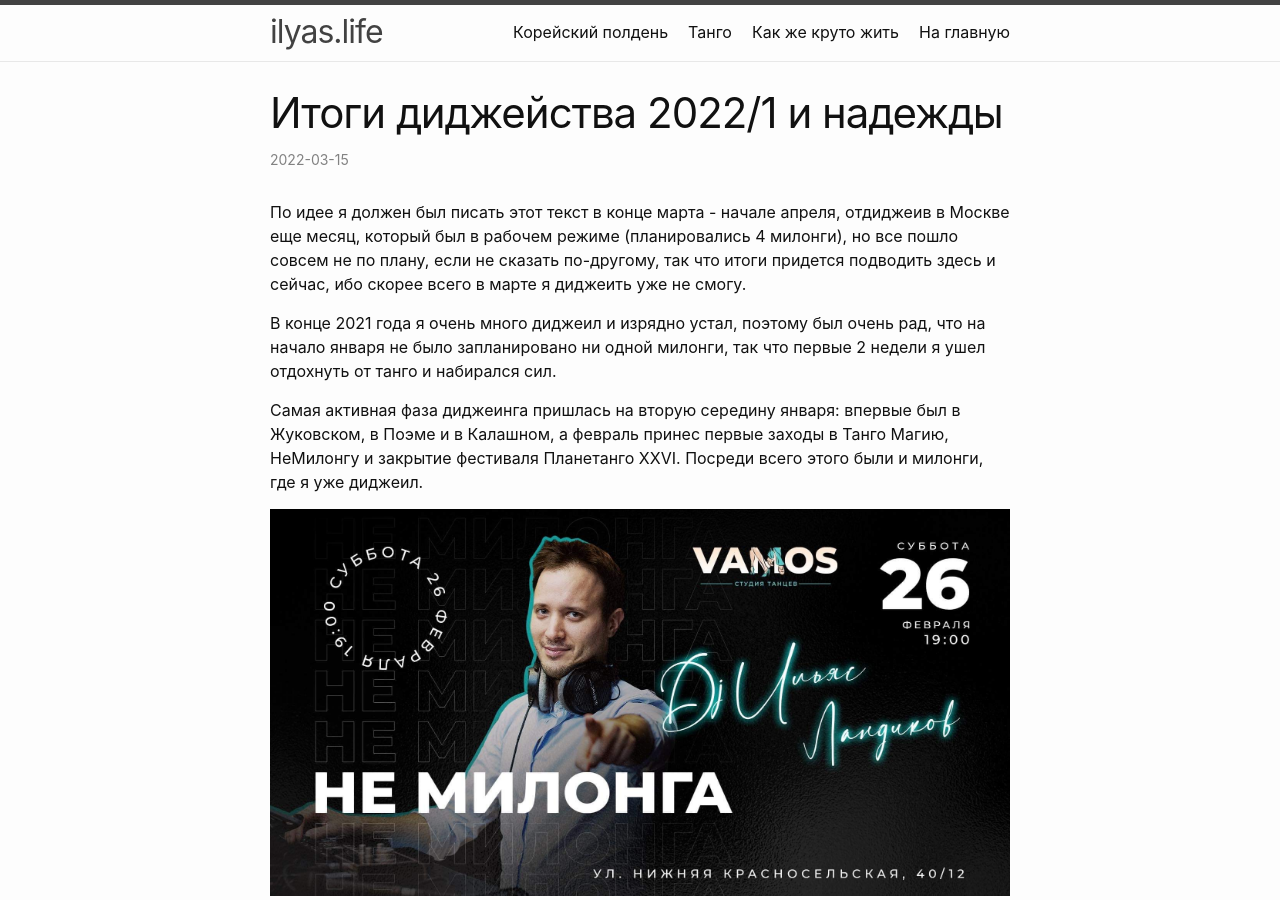
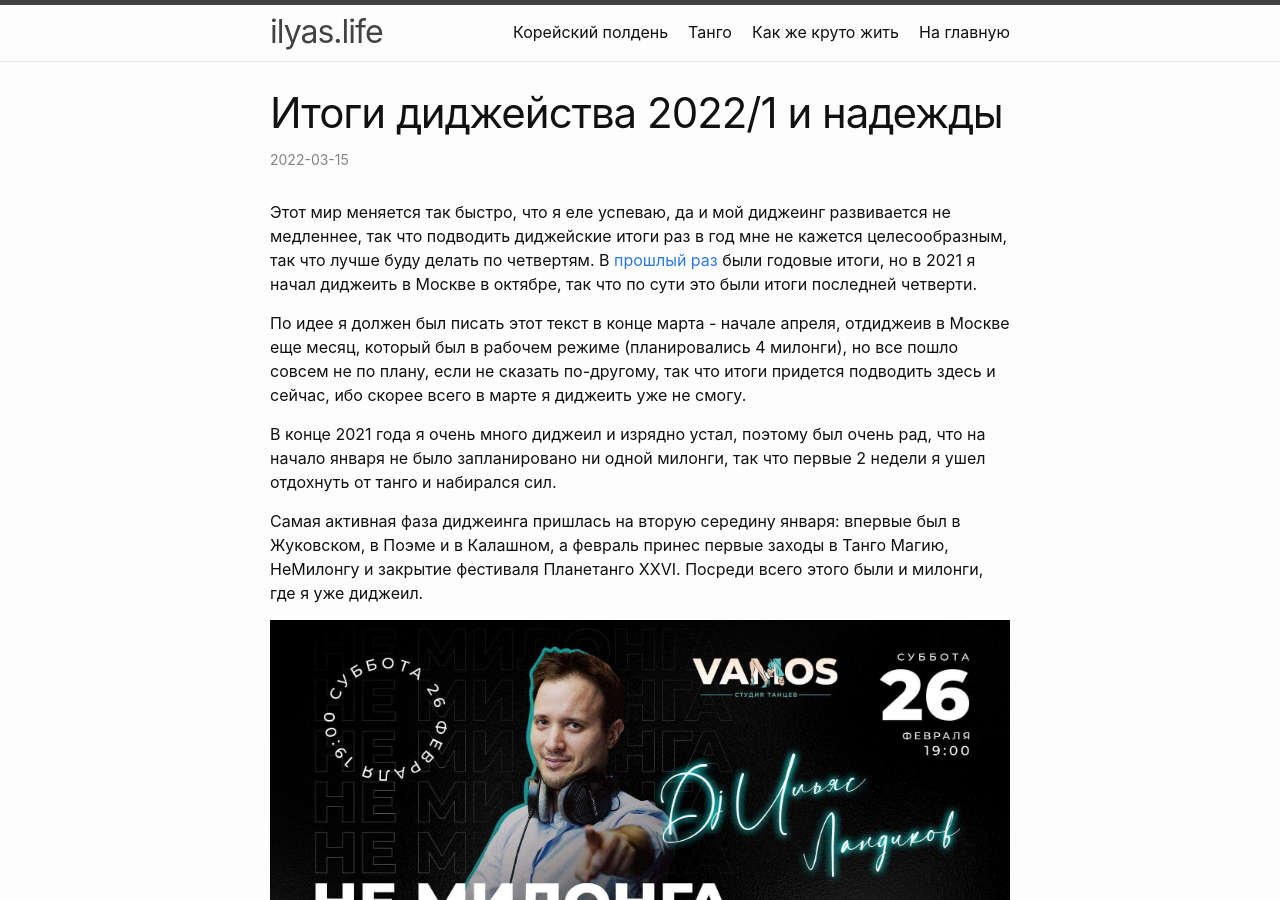
Before and after one commit to ilandikov/ilandikov.github.io, a Jekyll site: the page built from tango/_posts/2022-03-15-itogi-didjeistva.markdown, in a window 1280 px wide and 900 px high. Built offline with Jekyll 4.4.1, drawn with Linux system fonts in a browser that asks for light colours.

Commit message:
Fix last post

```diff
--- a/tango/_posts/2022-03-15-itogi-didjeistva.markdown
+++ b/tango/_posts/2022-03-15-itogi-didjeistva.markdown
@@ -5,7 +5,9 @@ date:   2022-03-15
 category: tango
 ---
 
-По идее я должен был писать этот текст в конце марта - начале апреля, отдиджеив в Москве еще месяц, который был в рабочем режиме (планировались 4 милонги), но все пошло совсем не по плану, если не сказать по-другому, так что итоги придется подводить здесь и сейчас, ибо скорее всего в марте я диджеить уже не смогу.<!--more-->
+Этот мир меняется так быстро, что я еле успеваю, да и мой диджеинг развивается не медленнее, так что подводить диджейские итоги раз в год мне не кажется целесообразным, так что лучше буду делать по четвертям. В [прошлый раз]({% post_url 2022-01-04-itogi-dj-2021 %}) были годовые итоги, но в 2021 я начал диджеить в Москве в октябре, так что по сути это были итоги последней четверти.<!--more-->
+
+По идее я должен был писать этот текст в конце марта - начале апреля, отдиджеив в Москве еще месяц, который был в рабочем режиме (планировались 4 милонги), но все пошло совсем не по плану, если не сказать по-другому, так что итоги придется подводить здесь и сейчас, ибо скорее всего в марте я диджеить уже не смогу.
 
 В конце 2021 года я очень много диджеил и изрядно устал, поэтому был очень рад, что на начало января не было запланировано ни одной милонги, так что первые 2 недели я ушел отдохнуть от танго и набирался сил.
 
```
